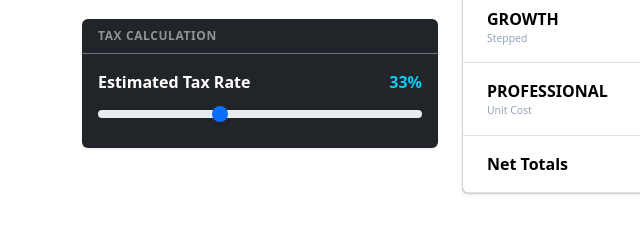
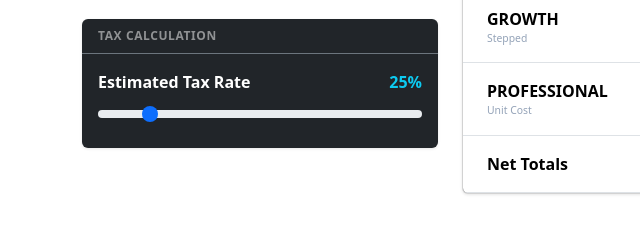
Before and after one commit to RydenDevelopment/Ryden-Development-Website, a plain HTML site: page calc.html in a window 1280 px wide. Shown: the part 899-1132 px from the top of the page, 0-640 px from the left. Drawn offline with nearby package versions, Linux system fonts and the light colour scheme.

Commit message:
Added default tax to 25%

```diff
--- a/calc.html
+++ b/calc.html
@@ -99,9 +99,9 @@
                 <div class="card-body">
                     <div class="d-flex justify-content-between mb-2">
                         <span class="fw-bold">Estimated Tax Rate</span>
-                        <span class="fw-bold text-info" id="val-tax">33%</span>
+                        <span class="fw-bold text-info" id="val-tax">25%</span>
                     </div>
-                    <input type="range" class="form-range" min="20" max="55" value="33" id="input-tax">
+                    <input type="range" class="form-range" min="20" max="55" value="25" id="input-tax">
                 </div>
             </div>
         </div>
```
